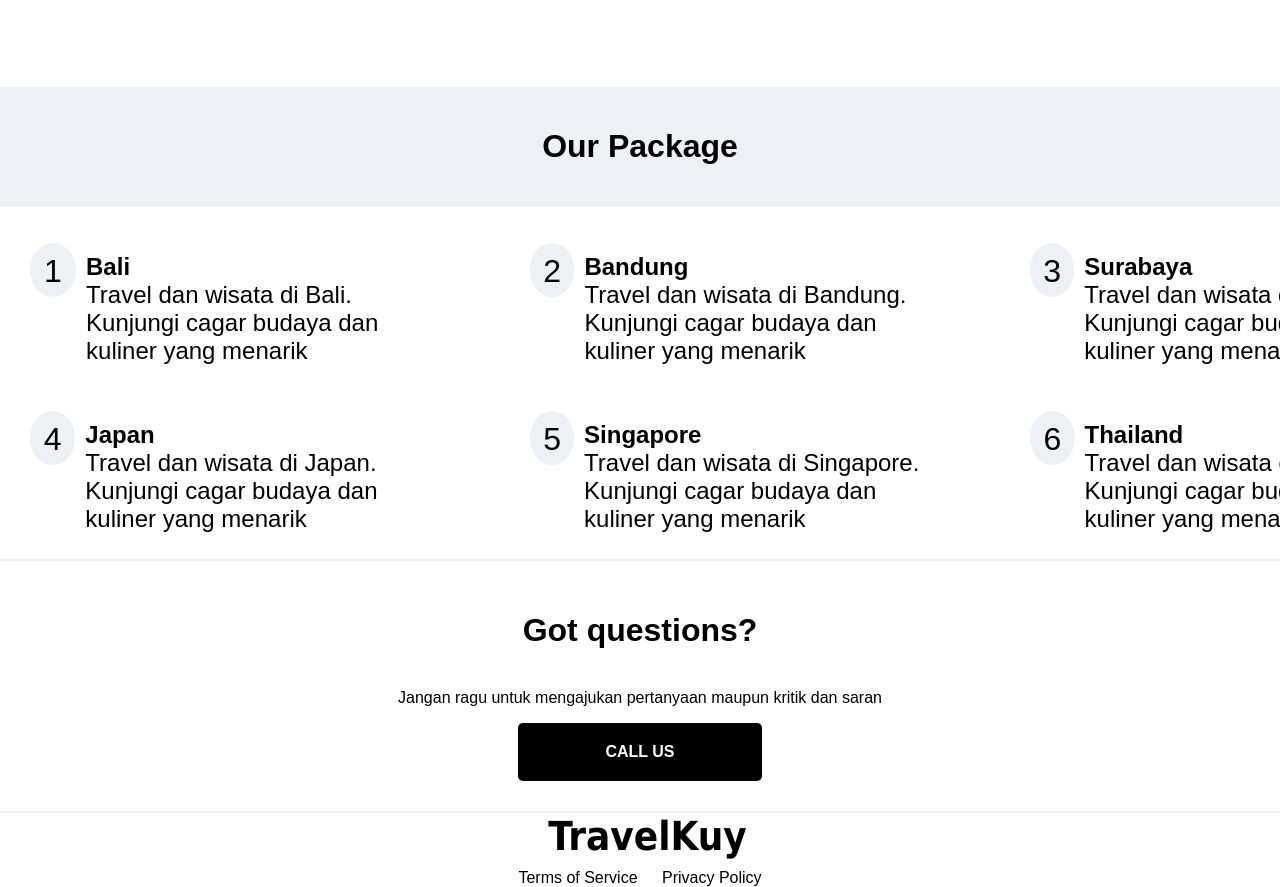
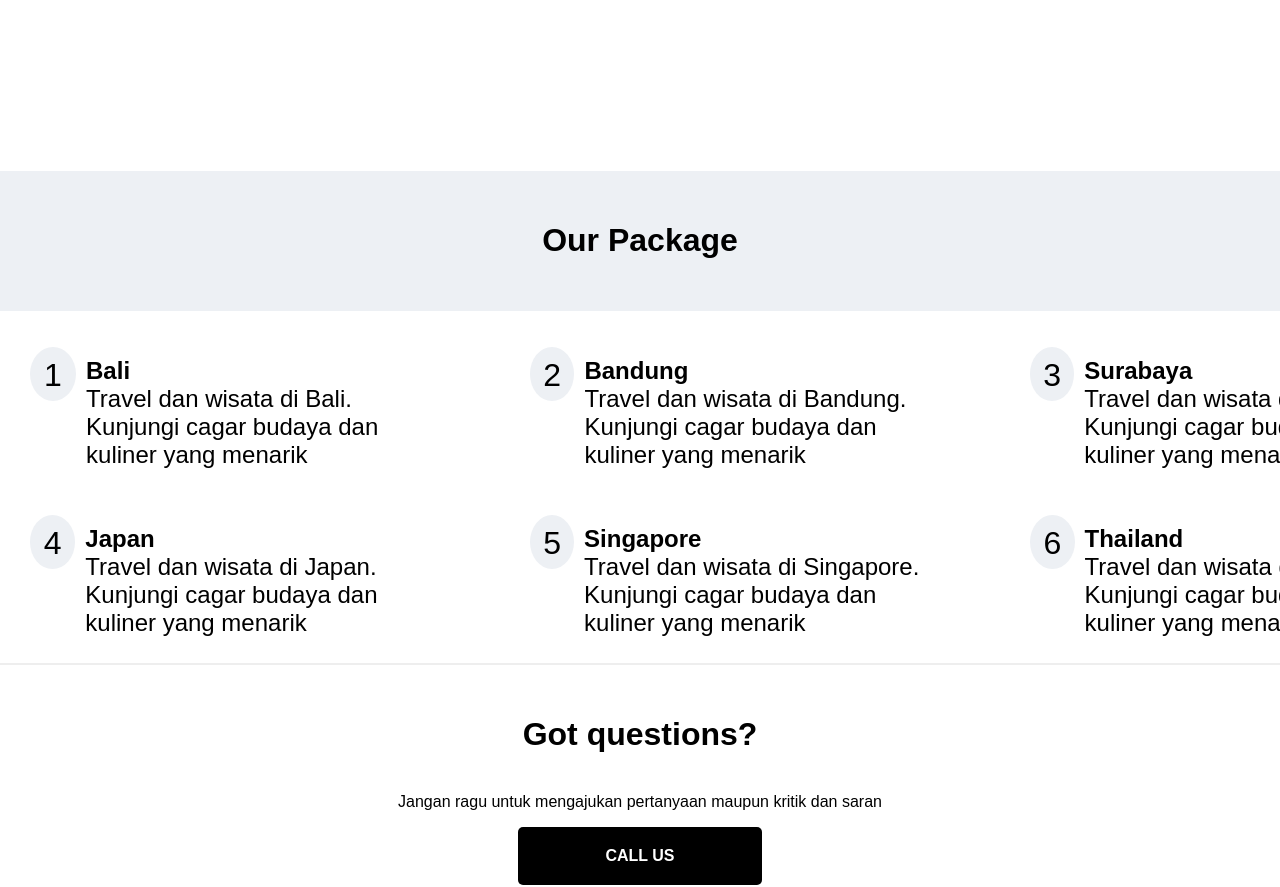
Before and after one commit to ArieLsmn/revou-miniproject, a plain HTML site: page index.html in a window 1280 px wide. Shown: the part 1013-1900 px from the top of the page. Drawn offline with Linux system fonts and the light colour scheme.

Commit message:
final commit

```diff
--- a/index.css
+++ b/index.css
@@ -196,7 +196,7 @@ form select {
 }
 
 .bottom-section {
-
+    margin-top: 100px;
     align-content: center;
     justify-content: center;
 }
@@ -204,7 +204,7 @@ form select {
 .package-title {
     background: #edf0f4;
     text-align: center;
-    padding: 20px;
+    padding: 30px;
     align-content: center;
 }
 
--- a/index.html
+++ b/index.html
@@ -117,16 +117,9 @@
 
         </div>
 
-
-
-
     </main>
-
-
-
-
-    <p></p>
-    <main class="bottom-section" id="package">
+    <section id="package"></section>
+    <main class="bottom-section">
         <div class="package-title">
             <h1>Our Package</h1>
         </div>
```
